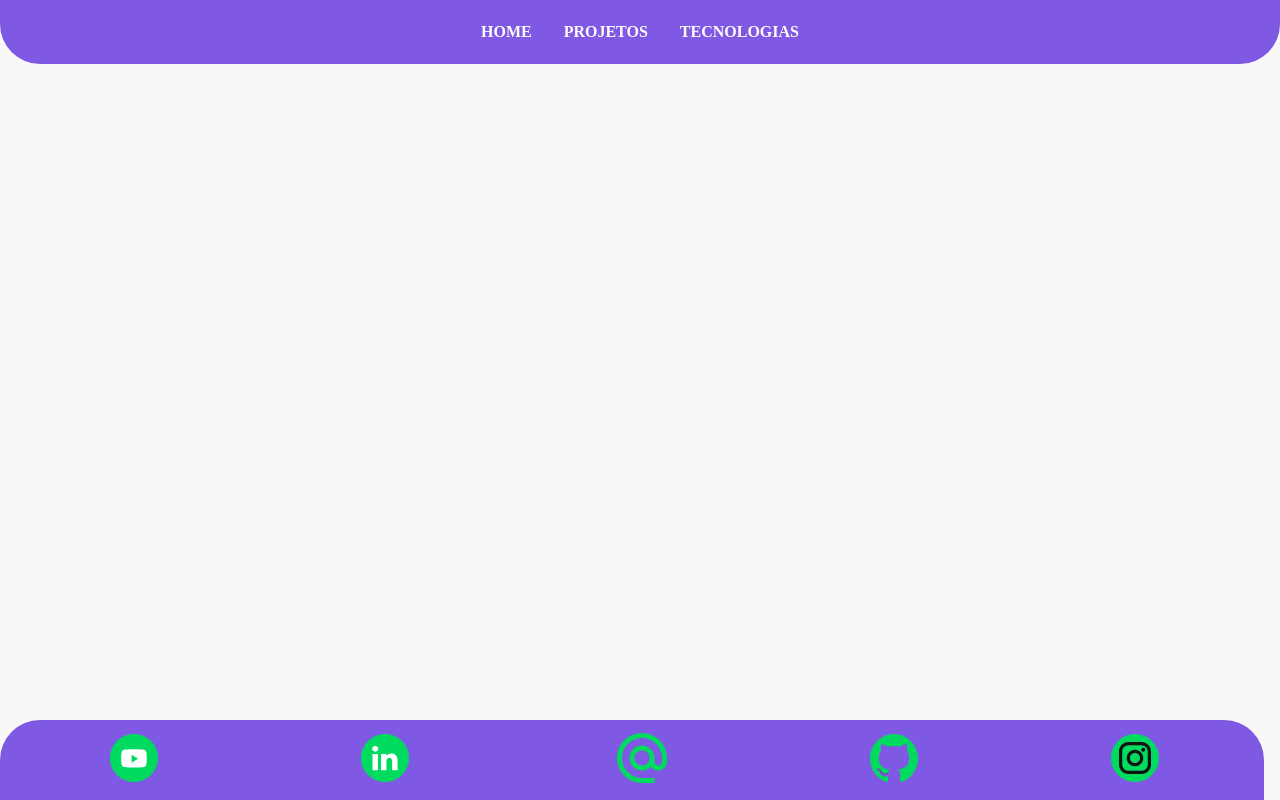
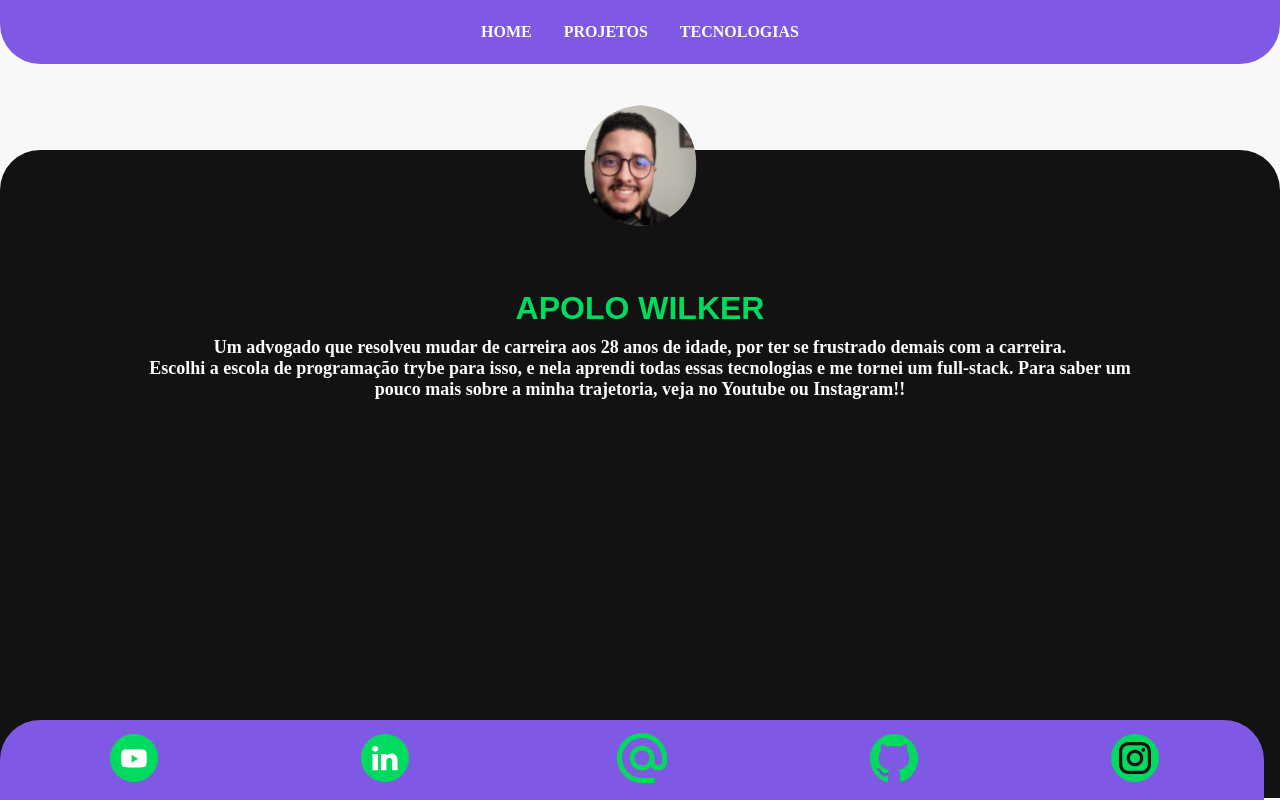
Before and after one commit to APOLOWILKER/Portfolio, a React (Create React App) app: page / in a window 1280 px wide. Built offline with nearby package versions, Linux system fonts and the light colour scheme.

Commit message:
update: route home

```diff
--- a/src/App.js
+++ b/src/App.js
@@ -10,7 +10,7 @@
   return (
     <BrowserRouter>
     <Routes>
-      <Route path="/Portifolio-React/" element={<Home />} />
+      <Route path="/" element={<Home />} />
       <Route path="/projects" element={<Projects />} />
       <Route path="/about" element={<Tecnologias />} />
       <Route path="*" element={<NotFound/>} />
```
